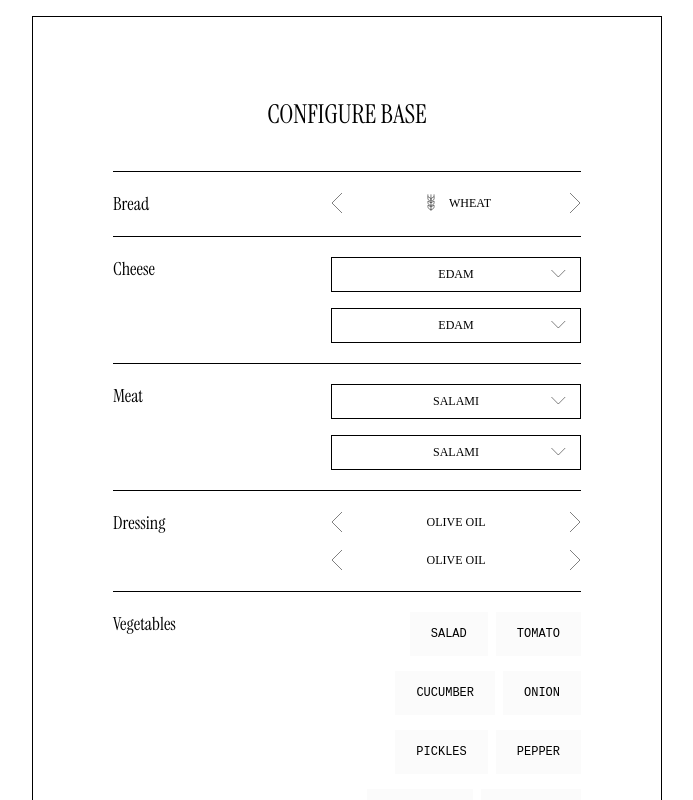
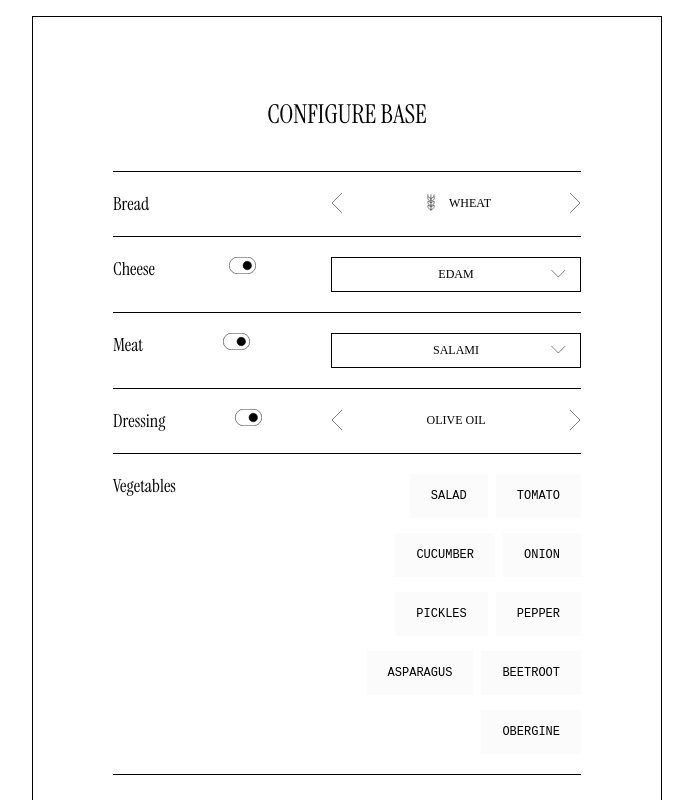
Before and after one commit to meczajkowski/panini-creator, a React (Vite) app: page / in a window 1280 px wide. Shown: the top 800 px of the page, without its empty margins (293-986 px from the left). Built offline with nearby package versions, Linux system fonts and the light colour scheme; a web font is replaced by a local one.

Commit message:
feat: create configure base form section UI - handle disabling config item

```diff
--- a/src/App.tsx
+++ b/src/App.tsx
@@ -22,7 +22,6 @@ import GrainIcon from './components/icons/BreadIcons/GrainIcon';
 
 function App() {
   // switch
-  const [SwitchisToggled, setSwitchIsToggled] = useState(false);
 
   return (
     // <div className={styles.testDiv}>
@@ -30,12 +29,7 @@ function App() {
     //   <Button type={ButtonType.Secondary}>RANDOMIZE PANINI</Button>
     //   <CounterButton type={CounterButtonType.Add} />
     //   <CounterButton type={CounterButtonType.Substract} />
-    //   <Switch
-    //     isToggled={SwitchisToggled}
-    //     onToggle={() => {
-    //       setSwitchIsToggled((prevState) => !prevState);
-    //     }}
-    //   />
+
     // </div>
 
     <>
@@ -46,7 +40,7 @@ function App() {
           required={true}
           selectType={ConfigItemSelectType.Carousel}
           icons={[<WheatIcon />, <GrainIcon />]}
-          quantity={1}
+          // quantity={1}
         >
           {breadVariants}
         </ConfigItem>
@@ -54,7 +48,7 @@ function App() {
           title={ConfigItemTitle.Cheese}
           required={true}
           selectType={ConfigItemSelectType.Select}
-          quantity={2}
+          quantity={1}
         >
           {cheeseVariants}
         </ConfigItem>
@@ -62,7 +56,7 @@ function App() {
           title={ConfigItemTitle.Meat}
           required={true}
           selectType={ConfigItemSelectType.Select}
-          quantity={2}
+          quantity={1}
         >
           {meatVariants}
         </ConfigItem>
@@ -70,7 +64,7 @@ function App() {
           title={ConfigItemTitle.Dressing}
           required={true}
           selectType={ConfigItemSelectType.Carousel}
-          quantity={2}
+          quantity={1}
         >
           {dressingVariants}
         </ConfigItem>
@@ -78,7 +72,7 @@ function App() {
           title={ConfigItemTitle.Vegetables}
           required={true}
           selectType={ConfigItemSelectType.MultiSelect}
-          quantity={1}
+          // quantity={1}
         >
           {vegetableVariant}
         </ConfigItem>
--- a/src/components/ConfigSection/ConfigItem.tsx
+++ b/src/components/ConfigSection/ConfigItem.tsx
@@ -1,9 +1,11 @@
-import { ReactNode } from 'react';
+import { ReactNode, useState } from 'react';
 import styles from './ConfigItem.module.css';
 import Carousel from '../UI/Carousel';
 import Select from '../UI/Select';
 import MultiSelect from '../UI/MultiSelect';
 import { ConfigItemSelectType, ConfigItemTitle } from '../../enums';
+import Switch from '../UI/Switch';
+import AddIcon from '../icons/AddIcon';
 
 interface ConfigItemProps {
   title: ConfigItemTitle;
@@ -11,18 +13,29 @@ interface ConfigItemProps {
   selectType: ConfigItemSelectType;
   children: string[];
   icons?: ReactNode[];
-  quantity: number;
+  quantity?: number;
 }
 
 const ConfigItem = (props: ConfigItemProps) => {
+  const [SwitchisToggled, setSwitchIsToggled] = useState(true);
   return (
     <section className={styles.wrapper}>
       <div className={styles.content}>
         <h3 className={styles.title}>{props.title}</h3>
 
+        {props.quantity && (
+          <Switch
+            isToggled={SwitchisToggled}
+            onToggle={() => {
+              setSwitchIsToggled((prevState) => !prevState);
+            }}
+          />
+        )}
+
         {/* Render as many as props.quantity */}
         <div className={styles.selectContainer}>
-          {[...Array(props.quantity)].map((_, index) => (
+          {SwitchisToggled &&
+            [...Array(props.quantity ? props.quantity : 1)].map((_, index) => (
               <div key={index}>
                 {props.selectType === ConfigItemSelectType.Carousel && (
                   <Carousel
```
Lines whose indentation alone changed are shown as unchanged.
